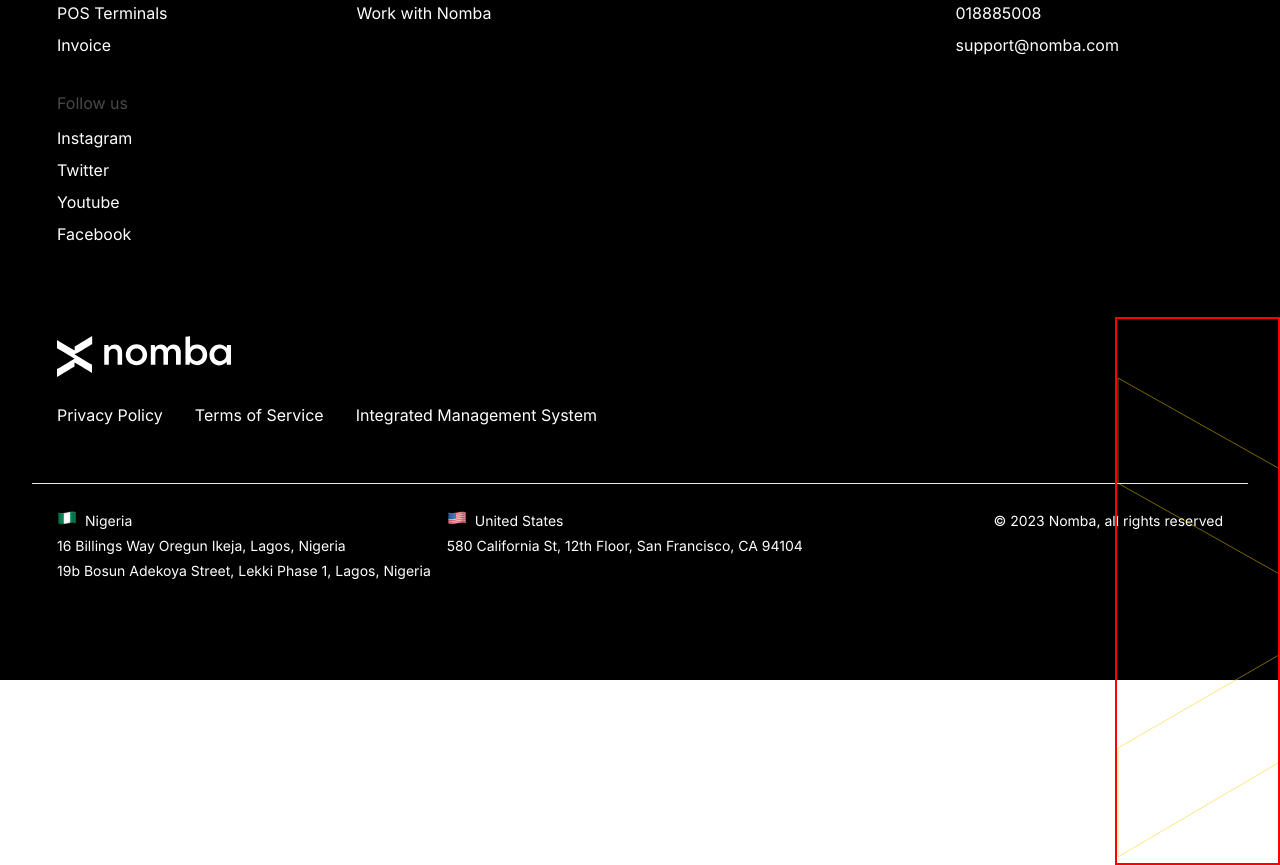
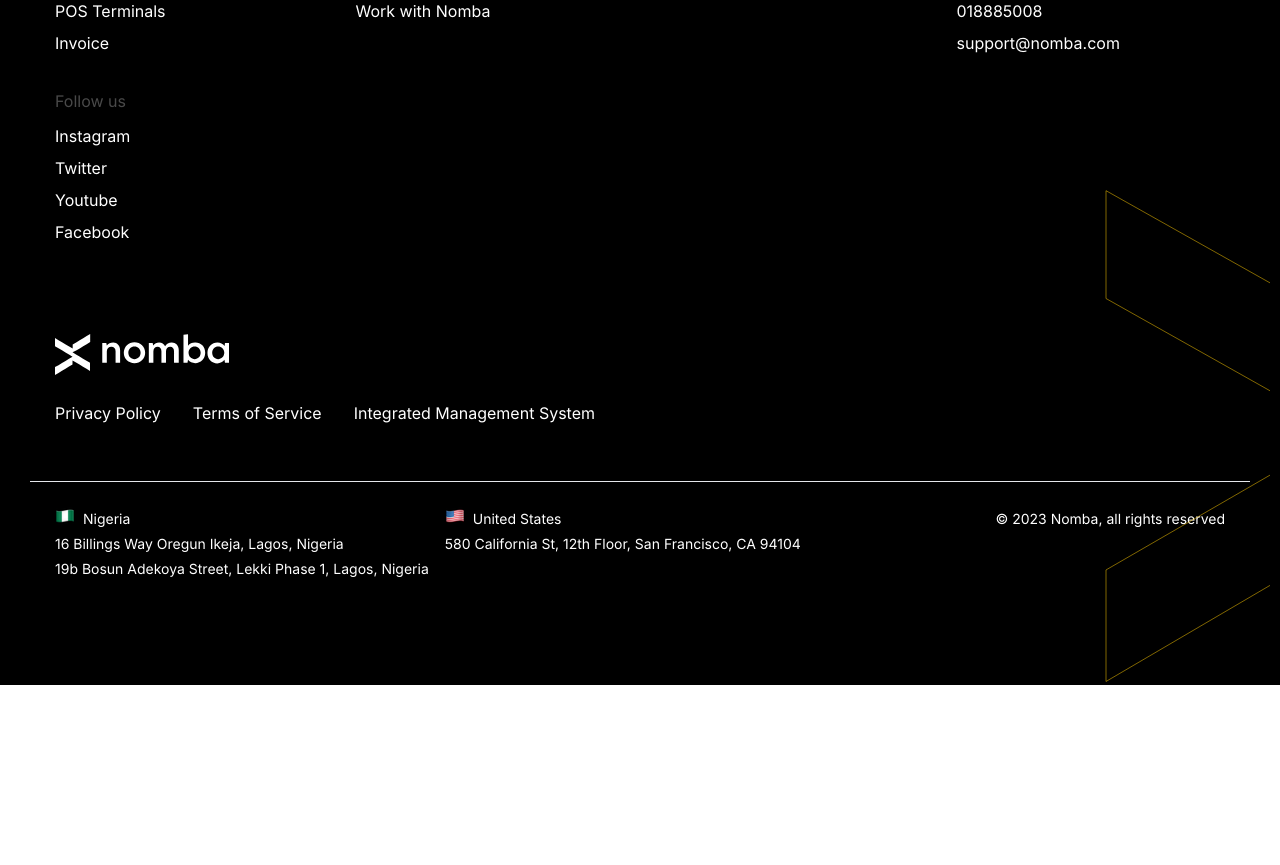
Before and after one commit to Maristina-Hub/nomba-task, a React (Create React App) app: page /footer in a window 1280 px wide. Shown: the part 480-1345 px from the top of the page. After the commit the page ends 1165 px from the top, so only its background shows below. Built offline with nearby package versions, Linux system fonts and the light colour scheme; what tailwind-clip-path would draw is missing.

Commit message:
nomba task

```diff
--- a/src/components/Footer/footer.jsx
+++ b/src/components/Footer/footer.jsx
@@ -1,10 +1,10 @@
 // import { Link } from "react-router-dom";
 const Footer = () => {
   return (
-    <div className="text-white bg-[black] md:h-[1160px] border-2 border-black  h-[1450px] ">
-      <div className="">
+    <div className="text-white bg-[black] md:h-[1065px]  h-[1450px] ">
+      <div className="relative ">
         <svg
-          className="absolute hidden md:block xl:-top-3  top-0 "
+          className="absolute hidden md:block lg:-top-10 xl:-top-0  "
           width="240"
           height="249"
           viewBox="0 0 262 249"
@@ -469,8 +469,9 @@
             © 2023 Nomba, all rights reserved
           </p>
         </div>
+        <div className="relative">
         <svg
-          className="absolute hidden md:block -right-0 bottom-[-545px] border-2 border-red"
+          className="absolute hidden md:block -right-5 bottom-[-3.5rem] "
           width="165"
           height="548"
           viewBox="0 0 165 548"
@@ -482,6 +483,7 @@
             stroke-opacity="0.5"
           ></path>
         </svg>
+        </div>
       </div>
     </div>
   );
```
